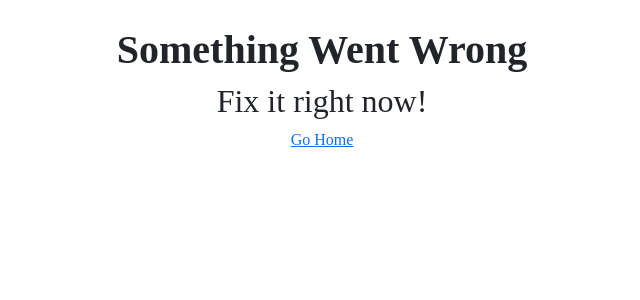
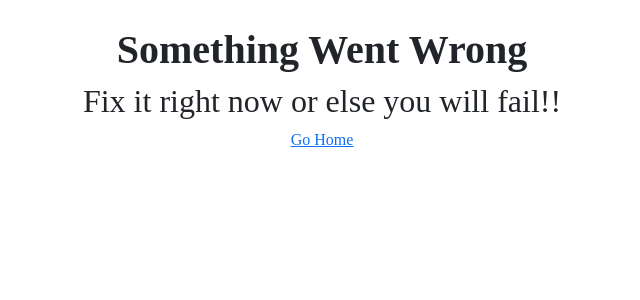
Before and after one commit to rohinsood/flask_portfolio, a Flask app: template templates/404.html in a window 1280 px wide. Shown: the part 66-366 px from the top of the page, without its empty margins (318-958 px from the left). Run offline with Flask 2, Linux system fonts and the light colour scheme; the template is opened without the code that fills it, so the values that code supplies are empty.

Commit message:
404 commit

```diff
--- a/templates/404.html
+++ b/templates/404.html
@@ -9,7 +9,7 @@
             </div>
 
             <div class="jumbotron jumbotron-fluid" style="text-align: center; ">
-                <h2>Fix it right now!</h2>
+                <h2>Fix it right now or else you will fail!!</h2>
                 <a href="/">Go Home</a>
             </div>
         </div>
```
